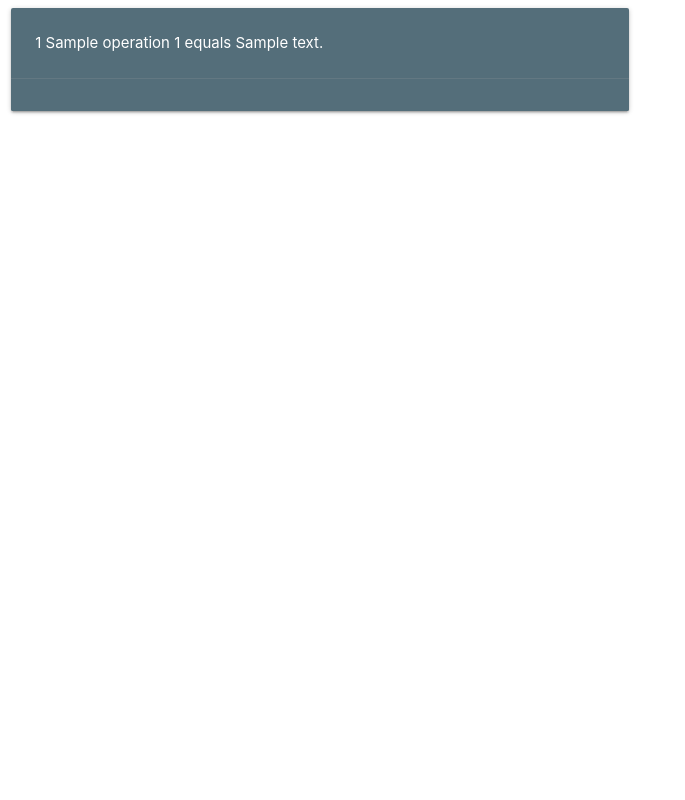
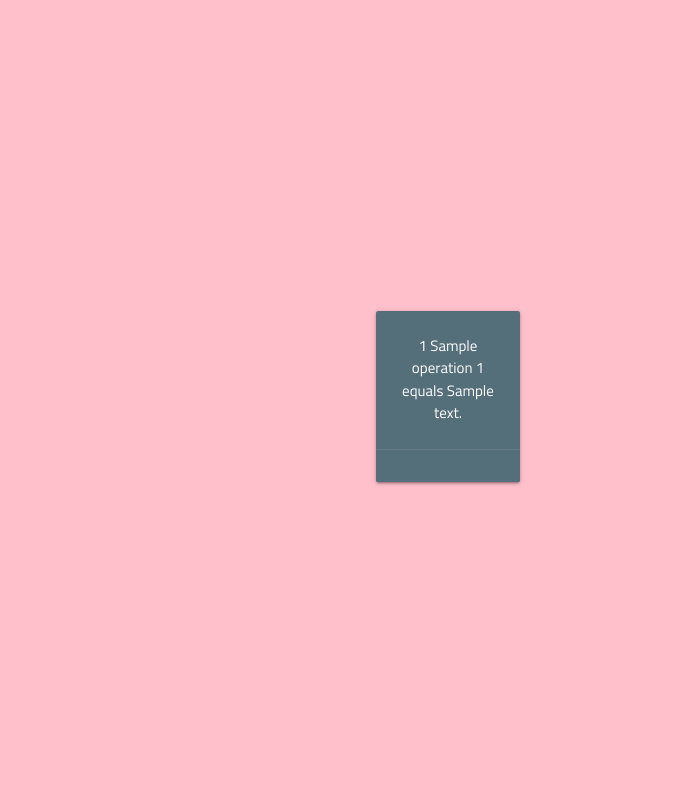
Before and after one commit to LuisG7416/flaskMiniProject, a Flask app: template app/templates/answer.html in a window 1280 px wide. Shown: the whole page, without its empty margins (0-685 px from the left). Run offline with Flask 2, Linux system fonts and the light colour scheme; the template is opened without the code that fills it: most values are stand-ins (such as "Sample title", 1, 10 or a date in 2020).

Commit message:
second version

```diff
--- a/app/static/style.css
+++ b/app/static/style.css
@@ -0,0 +1,16 @@
+* {
+    font-family: 'Titillium Web', sans-serif;
+}
+body {background-color: pink;}
+.container  {
+  display: flex;
+  position: absolute;
+  top: 0;
+  left: 0;
+  height: 100%;
+  width: 100%;
+}
+
+.container .row {
+  margin: 0 auto;
+}
--- a/app/templates/answer.html
+++ b/app/templates/answer.html
@@ -1,22 +1,26 @@
 <html>
     <head>
+        <link rel="stylesheet" href="style.css" type="text/css" />
+        <link href="https://fonts.googleapis.com/css?family=Titillium+Web&display=swap" rel="stylesheet">
          <link rel="stylesheet" href="https://cdnjs.cloudflare.com/ajax/libs/materialize/1.0.0/css/materialize.min.css">
         <link href="https://fonts.googleapis.com/icon?family=Material+Icons" rel="stylesheet">
         <script src="https://cdnjs.cloudflare.com/ajax/libs/materialize/1.0.0/js/materialize.min.js"></script>
         <title>Math!</title>
     </head>
     <body>
-        <!--<h1>{{firstNum}} {{operation}} {{secondNum}} equals {{answer}}!</h1>-->
-         <div class="row">
-    <div class="col s12 m6">
+        <div class="container">
+  <div class="row valign-wrapper">
+    <div class="col s6 offset-s3 valign">
       <div class="card blue-grey darken-1">
         <div class="card-content white-text">
-          <p>{{firstNum}} {{operation}} {{secondNum}} equals {{answer}}</p>
+           <p class="center-align">{{firstNum}} {{operation}} {{secondNum}} equals {{answer}}</p>
         </div>
         <div class="card-action">
         </div>
       </div>
     </div>
   </div>
+</div>
+
     </body>
 </html>
--- a/app/templates/egg.html
+++ b/app/templates/egg.html
@@ -1,6 +1,7 @@
 <html>
     <head>
         <title>Easter Egg Found!</title>
+        <link rel="stylesheet" href="style.css" type="text/css" />
     </head>
     <body>
         <h1>Easter Egg!</h1>
--- a/app/templates/index.html
+++ b/app/templates/index.html
@@ -1,18 +1,22 @@
 <html>
     <head>
         <title>Welcome!</title>
+        <link rel="stylesheet" href="style.css" type="text/css" />
          <link rel="stylesheet" href="https://cdnjs.cloudflare.com/ajax/libs/materialize/1.0.0/css/materialize.min.css">
         <link href="https://fonts.googleapis.com/icon?family=Material+Icons" rel="stylesheet">
         <script src="https://cdnjs.cloudflare.com/ajax/libs/materialize/1.0.0/js/materialize.min.js"></script>
     </head>
     <body>
+
         <h1 class="center-align">Math Time!</h1>
         <!--<i class="material-icons" class =  "center-align">sentiment_very_satisfied</i>-->
         <form method = "post" action = "/doMath">
             <input type="text" name="firstNum" placeholder="Enter a number" class = "center-align" />
             <input type="text" name="secondNum" placeholder="Enter a number" class = "center-align"/>
             <input type="text" name="operation" placeholder="Enter an operation" class = "center-align"/>
-            <input type="submit" class="btn-large" >
+            <div id="div" class="row center">
+                <input type="submit" class="btn-large pink accent-1" >
+            </div>
         </form>
     </body>
 </html>
--- a/app/templates/life.html
+++ b/app/templates/life.html
@@ -1,6 +1,7 @@
 <html>
     <head>
         <title>Easter Egg Found!</title>
+        <link rel="stylesheet" href="style.css" type="text/css" />
     </head>
     <body>
         <h1>42 is the number of life!</h1>
```
